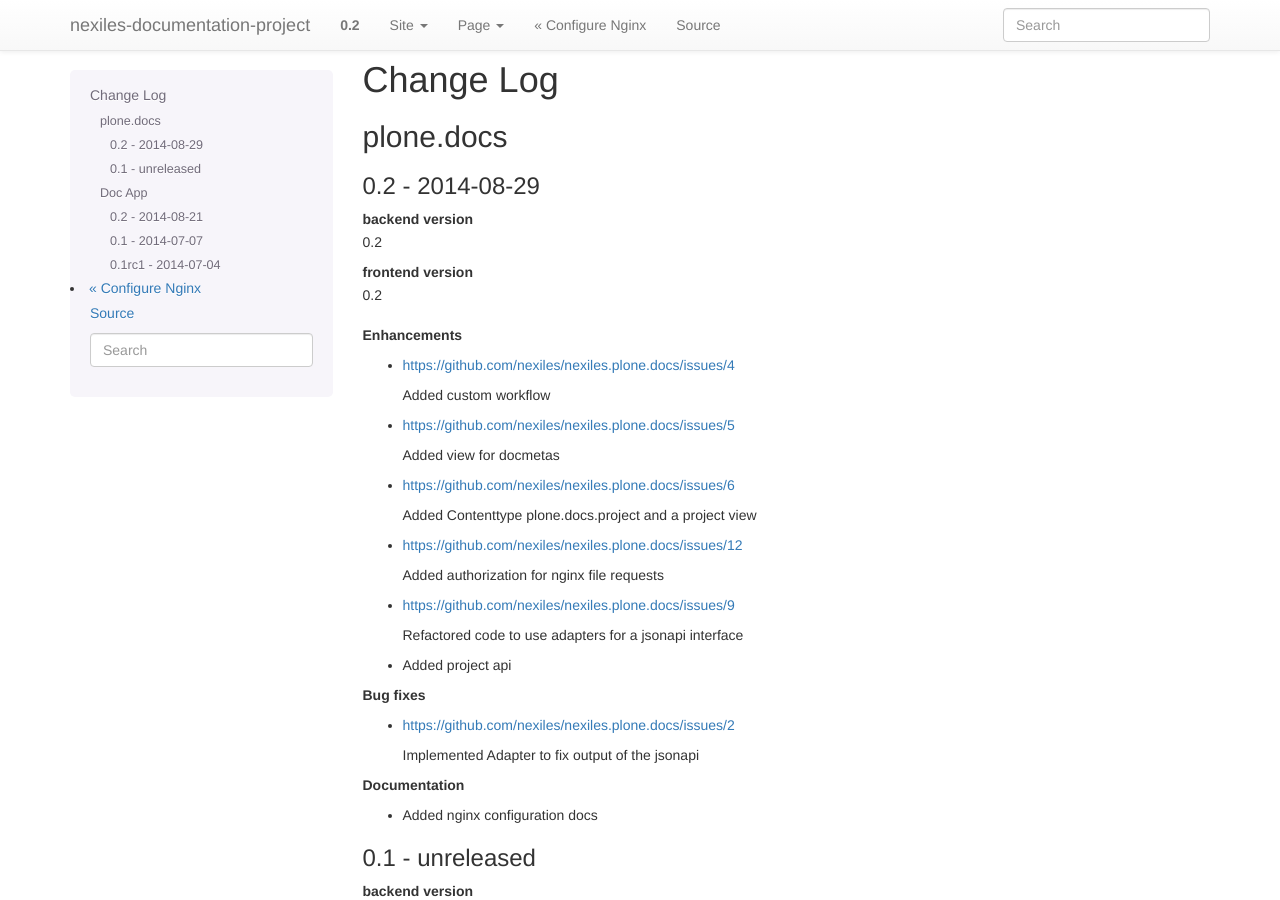
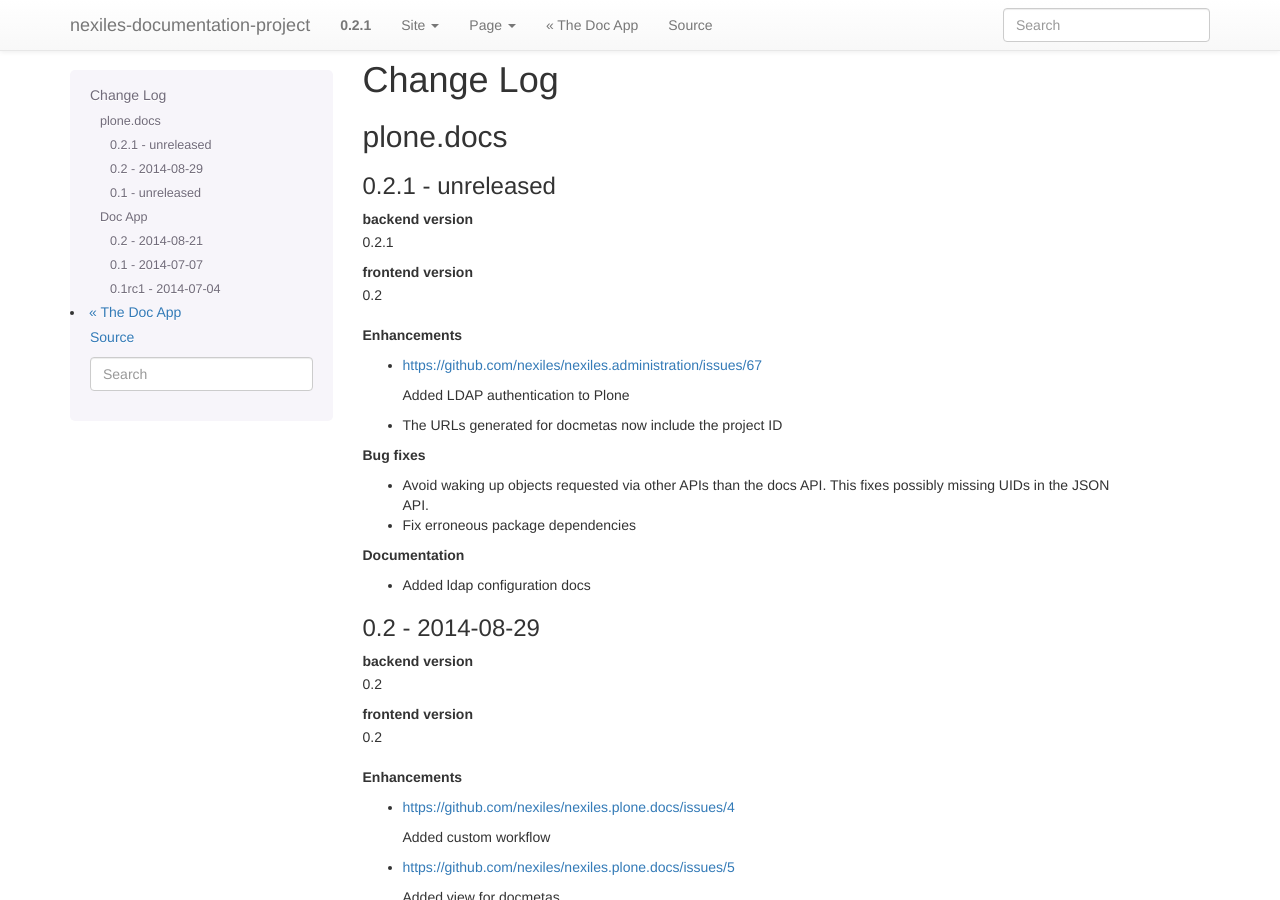
Before and after one commit to nexiles/nexiles-documentation-project, a Sphinx documentation site: the page built from docs/changelog.rst, in a window 1280 px wide and 900 px high. Built offline with Sphinx 7.4.7, drawn with Linux system fonts in a browser that asks for light colours.

Commit message:
updated documentation for 0.2.1

```diff
--- a/docs/changelog.rst
+++ b/docs/changelog.rst
@@ -6,6 +6,34 @@
 
 plone.docs
 ==========
+
+0.2.1 - unreleased
+------------------
+
+**backend version**
+    0.2.1
+
+**frontend version**
+    0.2
+
+**Enhancements**
+
+- https://github.com/nexiles/nexiles.administration/issues/67
+
+  Added LDAP authentication to Plone
+
+- The URLs generated for docmetas now include the project ID
+
+**Bug fixes**
+
+- Avoid waking up objects requested via other APIs than the docs API. This fixes
+  possibly missing UIDs in the JSON API.
+
+- Fix erroneous package dependencies
+
+**Documentation**
+
+- Added ldap configuration docs
 
 0.2 - 2014-08-29
 ----------------
--- a/docs/conf.py
+++ b/docs/conf.py
@@ -54,9 +54,9 @@
 # built documents.
 #
 # The short X.Y version.
-version = '0.2'
+version = '0.2.1'
 # The full version, including alpha/beta/rc tags.
-release = '0.2'
+release = '0.2.1'
 
 # The language for content autogenerated by Sphinx. Refer to documentation
 # for a list of supported languages.
--- a/docs/install-doc-app.rst
+++ b/docs/doc-app.rst
@@ -1,6 +1,6 @@
-===================
-Install the Doc App
-===================
+===========
+The Doc App
+===========
 
 :Author:    Jan Müller
 :Date:      |today|
--- a/docs/index.rst
+++ b/docs/index.rst
@@ -15,9 +15,10 @@
    requirements
    use-cases/index
    server-solutions
-   install-plone
-   install-doc-app
+   plone
+   ldap-config
    nginx-config
+   doc-app
    changelog
 
 
```
Also changed, not shown: docs/ldap-config.rst (added, +65 -0 lines), docs/plone.rst (renamed from docs/install-plone.rst, +6 -4 lines).
